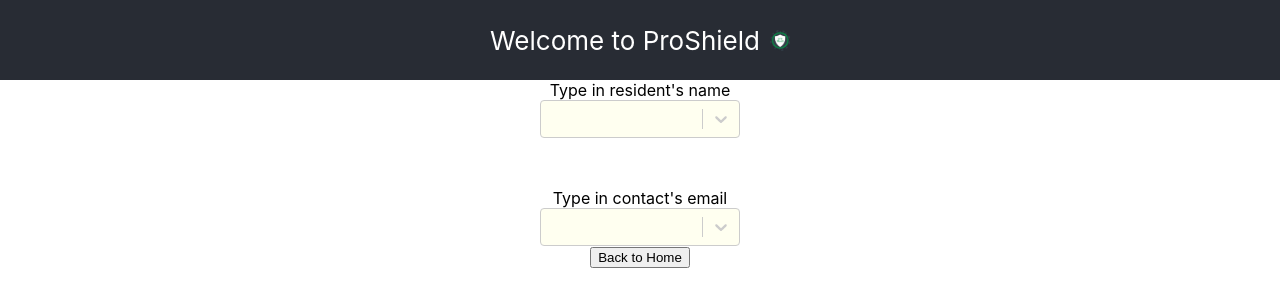
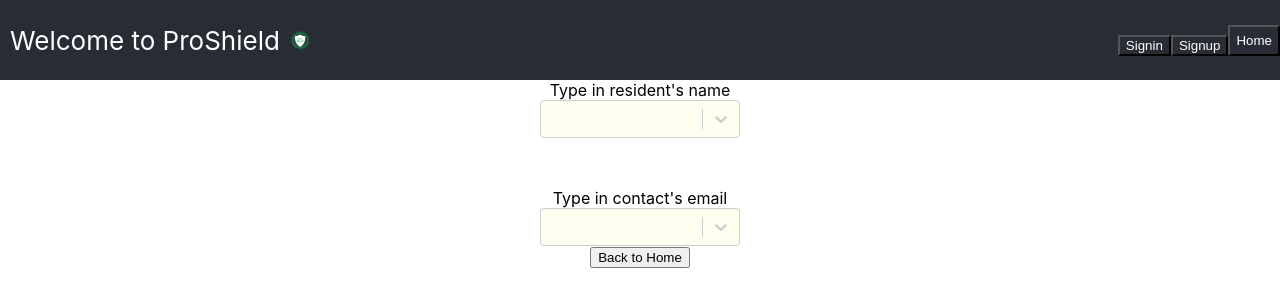
Before and after one commit to mgwismer/protectnetwork, a React (Create React App) app: page /#/ExistingResident in a window 1280 px wide. Shown: the top 306 px of the page. Built offline with nearby package versions, Linux system fonts and the light colour scheme.

Commit message:
add signin signup to nav bar

```diff
--- a/src/App.css
+++ b/src/App.css
@@ -1,28 +1,3 @@
 .App {
   text-align: center;
 }
-
-.App-header {
-  background-color: #282c34;
-  min-height: 10vh;
-  display: flex;
-  flex-direction: row;
-  align-items: center;
-  justify-content: center;
-  font-size: calc(10px + 2vmin);
-  color: white;
-}
-
-.App-header-logo {
-  margin-left: 10px;
-  margin-top: 3px;
-}
-
-@keyframes App-logo-spin {
-  from {
-    transform: rotate(0deg);
-  }
-  to {
-    transform: rotate(360deg);
-  }
-}
--- a/src/App.tsx
+++ b/src/App.tsx
@@ -6,14 +6,15 @@
 import { createStore } from 'redux';
 import { Provider } from 'react-redux';
 import { rootReducer, InitialState } from './redux/reducer';
-import logo from './assets/proshield.png';
 import FrontPage from './components/front-page/front-page';
 import { NewResident } from './components/new-resident-page/new-resident-page';
 import ExistingResident from './components/add-contact-to-resident/add-contact-to-resident';
 import NewContact from './components/new-contact-page/new-contact-page';
 import AddContactToContact from './components/add-contact-to-contact/add-contact-to-contact';
 import SignUp from './components/new-contact-page/sign-up';
+import SignIn from './components/send-alerts/signin';
 import './App.css';
+import AppHeader from './components/app-header/app-header';
 
 export const store = createStore(rootReducer, InitialState);
 
@@ -21,21 +22,15 @@
   return (
     <Provider store={store}>
       <div className='App'>
-        <div className='App-header'>
-          <div className='App-header-text'>
-            Welcome to ProShield
-          </div>
-          <div className='App-header-logo'>
-            <img width='20px' src={logo} alt='logo'/>
-          </div>
-        </div>
         <Router>
+          <AppHeader />
           <Route exact path={'/'} component={FrontPage} />
           <Route path={'/NewResident'} component={NewResident} />
           <Route path={'/NewContact'} component={NewContact} />
           <Route path={'/ExistingResident'} component={ExistingResident} />
           <Route path={'/AddContactToContact'} component={AddContactToContact} />
           <Route path={'/Signup'} component={SignUp} />
+          <Route path={'/Signin'} component={SignIn} />
         </Router>
       </div>
     </Provider>
--- /dev/null
+++ b/src/components/app-header/app-header.scss
@@ -0,0 +1,32 @@
+.App-header {
+    background-color: #282c34;
+    min-height: 10vh;
+    display: flex;
+    flex-direction: row;
+    align-items: center;
+    justify-content: center;
+    font-size: calc(10px + 2vmin);
+    color: white;
+  }
+  .App-header-text {
+    margin-left: 10px;
+  }
+
+  .App-header-nav-buttons {
+    display: flex;
+    flex-direction: row;
+    margin-left: auto;
+    button {
+      color: white;
+      background-color: #282c34;
+    }
+  }
+
+  .App-header-btn {
+      background-color: #282c34;
+  }
+
+  .App-header-logo {
+    margin-left: 10px;
+    margin-top: 3px;
+  }
--- /dev/null
+++ b/src/components/app-header/app-header.tsx
@@ -0,0 +1,67 @@
+import React, { useCallback } from 'react';
+import logo from '../../assets/proshield.png';
+import { NavLink } from 'react-router-dom';
+import { AppState } from '../../redux/reducer';
+import { Dispatch, AnyAction, bindActionCreators } from 'redux';
+import { connect } from 'react-redux';
+import { deactivateUser } from '../../redux/actions';
+import './app-header.scss';
+
+export const AppHeader: React.FC<ContactProps> = ({ activeUser, deactivateUser }) => {
+    console.log('active user', activeUser);
+    const handleLogout = useCallback(() => {
+        deactivateUser()
+    },[]);
+
+    return (
+        <div className='App-header'>
+            <div className='App-header-text'>
+                Welcome to ProShield
+            </div>
+            <div className='App-header-logo'>
+                <img width='20px' src={logo} alt='logo'/>
+            </div>
+            <div className='App-header-nav-buttons'>
+            {!activeUser &&
+                <div>
+                    <button className='App-header-btn'>
+                        <NavLink to={'/Signin'} style={{color: 'white', textDecoration: 'none', border: '0px'}}>
+                            <div> Signin </div>
+                        </NavLink>
+                    </button>
+                    <button className='App-header-btn'>
+                        <NavLink to={'/Signup'} style={{color: 'white', textDecoration: 'none', border: '0px'}}>
+                            <div> Signup </div>
+                        </NavLink>
+                    </button>
+                </div>}
+                {!!activeUser &&
+                    <button className='App-header-btn' onClick={handleLogout}>
+                        <div> Logout </div>
+                    </button>
+                }
+                <button className='App-header-btn'>
+                    <NavLink to={'/'} style={{color: 'white', textDecoration: 'none', border: '0px'}}>
+                        <div> Home </div>
+                    </NavLink>
+                </button>
+            </div>
+        </div>
+    )
+}
+
+const mapStateToProps = (state: AppState) => {
+    return {
+        activeUser: state.activeUser
+    }
+}
+
+type ContactProps = ReturnType<typeof mapStateToProps> & ReturnType<typeof mapDispatchToProps>;
+
+const mapDispatchToProps = (dispatch: Dispatch<AnyAction>) =>
+    bindActionCreators({ deactivateUser }, dispatch);
+
+export default connect(
+    mapStateToProps,
+    mapDispatchToProps
+)(AppHeader)
--- a/src/components/new-contact-page/sign-up.tsx
+++ b/src/components/new-contact-page/sign-up.tsx
@@ -17,10 +17,11 @@
     const [userSubmitted, setUserSubmitted] = useState(false);
 
     const handleUsernameChange = useCallback(e => {
-        console.log('users in name change', users);
         setUsername(e.target.value);
         if (!users.includes(e.target.value)) {
             setUsernameValid(true);
+        } else {
+            alert('user name already exists');
         };
     }, [users]);
 
--- a/src/components/send-alerts/send-alerts.tsx
+++ b/src/components/send-alerts/send-alerts.tsx
@@ -1,12 +1,9 @@
 import React from 'react';
-import { SignIn } from './signin';
 
 export const SendAlertToContacts: React.FC = () => {
     return (
         <div>
             Send To contacts page
-            <SignIn/>
-
          </div>
     )
 }
--- /dev/null
+++ b/src/components/send-alerts/signin.scss
@@ -0,0 +1,20 @@
+.signin-container {
+    width: 200px;
+    clear: both;
+}
+
+.signin-input {
+    margin-top: 15px;
+    width: 100%;
+    display: inline-block;
+    margin-left: 100px;
+    input {
+        width: 100%;
+        clear: both;
+    }
+}
+
+.signin-submit {
+    margin-top: 10px;
+    margin-left: 50px;
+}
--- a/src/redux/action-types.ts
+++ b/src/redux/action-types.ts
@@ -8,5 +8,6 @@
     ADD_CONTACT_TO_RESIDENT = 'ADD_CONTACT_TO_RESIDENT',
     ADD_CONTACT_TO_CONTACT = 'ADD_CONTACT_TO_CONTACT',
     CREATE_USER = 'CREATE_USER',
-    MAKE_ACTIVE_USER = 'MAKE_ACTIVE_USER'
+    MAKE_USER_ACTIVE = 'MAKE_USER_ACTIVE',
+    MAKE_USER_INACTIVE = 'MAKE_USER_INACTIVE'
 }
--- a/src/redux/actions.ts
+++ b/src/redux/actions.ts
@@ -19,8 +19,14 @@
 
 export function makeActiveUser(username: string): ReduxActions {
     return {
-        type: ReduxActionTypes.MAKE_ACTIVE_USER,
+        type: ReduxActionTypes.MAKE_USER_ACTIVE,
         data: username
+    }
+}
+
+export function deactivateUser(): ReduxActions {
+    return {
+        type: ReduxActionTypes.MAKE_USER_INACTIVE
     }
 }
 
--- a/src/redux/reducer.ts
+++ b/src/redux/reducer.ts
@@ -1,6 +1,5 @@
 import { ReduxActionTypes } from './action-types';
 import { ResidentType, UserType, FirstContactType } from '../models/data-models';
-import { string } from 'prop-types';
 
 export interface AppState {
     residents: Array<ResidentType>;
@@ -11,6 +10,10 @@
 
 interface ReduxBaseAction {
     type: ReduxActionTypes;
+}
+
+interface ReduxMakeUserInactive extends ReduxBaseAction {
+    type: ReduxActionTypes.MAKE_USER_INACTIVE;
 }
 
 interface ReduxAddResident extends ReduxBaseAction {
@@ -29,7 +32,7 @@
 }
 
 interface ReduxMakeActiveUser extends ReduxBaseAction {
-    type: ReduxActionTypes.MAKE_ACTIVE_USER;
+    type: ReduxActionTypes.MAKE_USER_ACTIVE;
     data: string;
 }
 
@@ -44,7 +47,8 @@
     ReduxAddContact |
     ReduxAddContactToResident |
     ReduxMakeActiveUser |
-    ReduxCreateUser;
+    ReduxCreateUser |
+    ReduxMakeUserInactive;
 
 export const InitialState: AppState = {
     residents: [],
@@ -72,9 +76,11 @@
             const newUser = action.data.username;
             const newUsersList = [...state.listOfUsers, newUser];
             const newUsers = {...state.users, [newUser]: action.data.user};
-            return {...state, users: newUsers, listOfUsers: newUsersList};
-        case ReduxActionTypes.MAKE_ACTIVE_USER:
+            return {...state, users: newUsers, listOfUsers: newUsersList}
+        case ReduxActionTypes.MAKE_USER_ACTIVE:
             return {...state, activeUser: action.data};
+        case ReduxActionTypes.MAKE_USER_INACTIVE:
+            return {...state, activeUser: ''}
         case ReduxActionTypes.ADD_CONTACT_TO_RESIDENT:
             const activeResident = state.residents.findIndex(resident => resident.id === action.data.residentId);
             const updatedResident = state.residents[activeResident]
```
Also changed, not shown: src/components/send-alerts/signin.tsx (+46 -8 lines).
